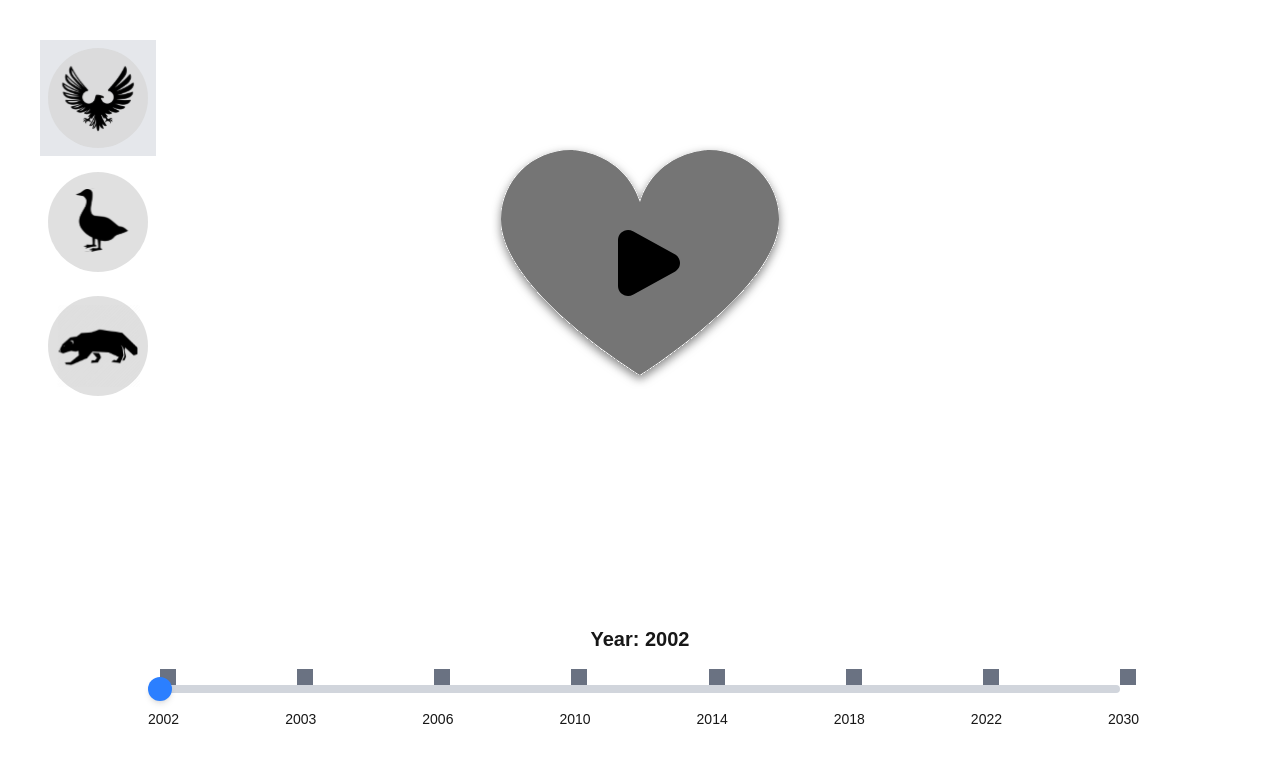
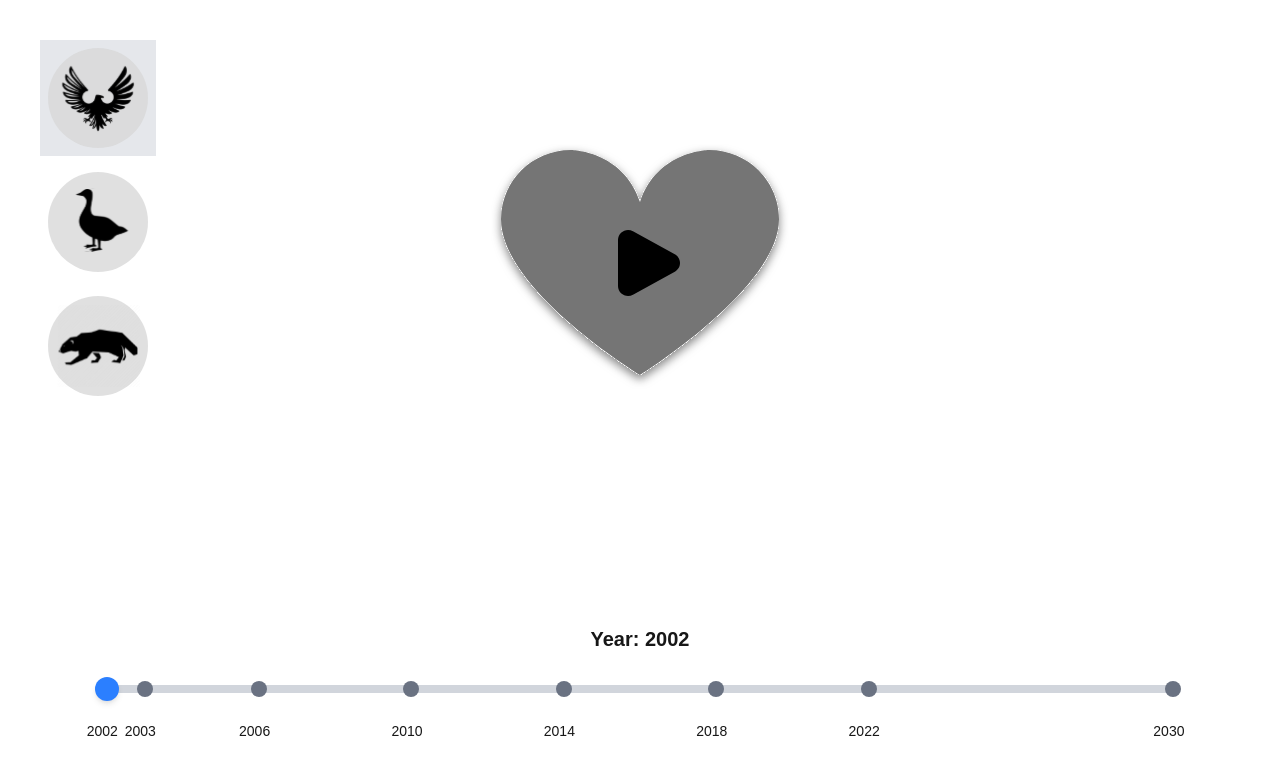
Before and after one commit to hsinlun99/sound-in-interaction, a Next.js app: page / in a window 1280 px wide. Shown: the top 774 px of the page. Built offline with nearby package versions, Linux system fonts and the light colour scheme.

Commit message:
feat: :sparkles: make the labels reflect the difference between years; fine tune the layout of timeline

```diff
--- a/public/data/animals-data.json
+++ b/public/data/animals-data.json
@@ -1,7 +1,7 @@
 [
   {
     "id": "eagle",
-    "years": ["2002", "2003", "2006", "2010", "2014", "2018", "2022", "2030"],
+    "years": [2002, 2003, 2006, 2010, 2014, 2018, 2022, 2030],
     "population": [384, 361, 373, 498, 479, 466, 544.5, 479],
     "yearAudios": [
       "/audio/level-1.wav",
@@ -26,7 +26,7 @@
   },
   {
     "id": "goose",
-    "years": ["2000", "2004", "2008", "2012", "2016", "2020", "2021", "2030"],
+    "years": [2000, 2004, 2008, 2012, 2016, 2020, 2021, 2030],
     "population": [200572, 257355, 429546, 484154, 566242, 317734, 738152, 317734],
     "yearAudios": [
       "/audio/level-1.wav",
@@ -51,7 +51,7 @@
   },
   {
     "id": "wolverine",
-    "years": ["2013", "2015", "2017", "2019", "2021", "2023", "2030"],
+    "years": [2013, 2015, 2017, 2019, 2021, 2023, 2030],
     "population": [547, 525, 557, 668, 723, 776, 776],
     "yearAudios": [
       "/audio/level-1.wav",
--- a/src/components/TimeLine.tsx
+++ b/src/components/TimeLine.tsx
@@ -2,14 +2,13 @@ import React, { useState, useRef, useEffect, useCallback } from 'react';
 import PlayButton from './PlayButton';
 
 interface TimeLineProps {
-  years: string[];
+  years: number[];
   yearAudios: string[];
   healthLevels: string[];
 }
 
 const TimeLine: React.FC<TimeLineProps> = ({ years, yearAudios, healthLevels }) => {
   const [selectedYear, setSelectedYear] = useState(years[0]);
-  const [position, setPosition] = useState(0);
   const [isPlaying, setIsPlaying] = useState(false);
   const [, setCurrentYearIndex] = useState(0);
 
@@ -17,22 +16,28 @@ const TimeLine: React.FC<TimeLineProps> = ({ years, yearAudios, healthLevels })
   const playbackTimerRef = useRef<NodeJS.Timeout | null>(null);
   const audioRef = useRef<HTMLAudioElement | null>(null);
 
-  // Calculate positions for tick marks
-  const tickPositions = years.map((_, index) => {
-    return (index / (years.length - 1)) * 100;
-  });
-
-  // Clean up on unmount
+  // Reset selected year when years array changes
   useEffect(() => {
-    return () => {
-      stopPlayback();
-    };
-  }, []);
+    // If the currently selectedYear isn't in the new years array, reset to the first year
+    if (!years.includes(selectedYear)) {
+      setSelectedYear(years[0]);
+    }
+  }, [years, selectedYear]);
 
   // 監聽 isPlaying 狀態變化
   useEffect(() => {
     console.log("isPlaying state changed:", isPlaying);
   }, [isPlaying]);
+
+  // Calculate the current position based on the selected year
+  const calculatePosition = useCallback((year: number) => {
+    const minYear = Math.min(...years);
+    const maxYear = Math.max(...years);
+    const yearRange = maxYear - minYear;
+    return yearRange > 0
+      ? ((year - minYear) / yearRange) * 100
+      : 50; // Default to middle if all years are the same
+  }, [years]);
 
   // Play audio file for the current year
   const playYearAudio = useCallback((yearIndex: number) => {
@@ -67,8 +72,7 @@ const TimeLine: React.FC<TimeLineProps> = ({ years, yearAudios, healthLevels })
   }, [yearAudios]);
 
   // Start automatic playback of all years
-  // 修改 startPlayback 函數
-  const startPlayback = () => {
+  const startPlayback = useCallback(() => {
     if (playbackTimerRef.current) clearTimeout(playbackTimerRef.current);
 
     // 開始於當前選定的年份
@@ -79,7 +83,6 @@ const TimeLine: React.FC<TimeLineProps> = ({ years, yearAudios, healthLevels })
       if (index < years.length) {
         const year = years[index];
         setSelectedYear(year);
-        setPosition(tickPositions[index]);
         setCurrentYearIndex(index);
 
         // 播放當前索引的音頻
@@ -97,10 +100,10 @@ const TimeLine: React.FC<TimeLineProps> = ({ years, yearAudios, healthLevels })
     setIsPlaying(true);
     // 立即播放第一個
     playNext();
-  };
+  }, [years, selectedYear, playYearAudio]);
 
   // Stop playback
-  const stopPlayback = () => {
+  const stopPlayback = useCallback(() => {
     if (playbackTimerRef.current) {
       clearTimeout(playbackTimerRef.current);
       playbackTimerRef.current = null;
@@ -113,16 +116,23 @@ const TimeLine: React.FC<TimeLineProps> = ({ years, yearAudios, healthLevels })
     }
 
     setIsPlaying(false);
-  };
+  }, []);
+
+  // Clean up on unmount
+  useEffect(() => {
+    return () => {
+      stopPlayback();
+    };
+  }, [stopPlayback]);
 
   // Toggle playback state
-  const togglePlayback = () => {
+  const togglePlayback = useCallback(() => {
     if (isPlaying) {
       stopPlayback();
     } else {
       startPlayback();
     }
-  };
+  }, [isPlaying, startPlayback, stopPlayback]);
 
   // Handle slider thumb movement
   const handleSliderChange = useCallback((e: MouseEvent) => {
@@ -131,20 +141,29 @@ const TimeLine: React.FC<TimeLineProps> = ({ years, yearAudios, healthLevels })
     const clickPosition = e.clientX - sliderRef.current.getBoundingClientRect().left;
     const percentPosition = (clickPosition / sliderWidth) * 100;
 
-    // 找到最近的刻度位置
-    let closestIndex = 0;
-    let closestDistance = Math.abs(tickPositions[0] - percentPosition);
+    // Calculate the min and max years
+    const minYear = Math.min(...years);
+    const maxYear = Math.max(...years);
+    const yearRange = maxYear - minYear;
 
-    tickPositions.forEach((pos, index) => {
-      const distance = Math.abs(pos - percentPosition);
-      if (distance < closestDistance) {
-        closestDistance = distance;
-        closestIndex = index;
+    // Convert click position to a year value
+    const clickedYear = minYear + (yearRange * (percentPosition / 100));
+
+    // Find the closest year in the years array
+    let closestYear = years[0];
+    let minDistance = Math.abs(closestYear - clickedYear);
+
+    years.forEach((year) => {
+      const distance = Math.abs(year - clickedYear);
+      if (distance < minDistance) {
+        minDistance = distance;
+        closestYear = year;
       }
     });
 
-    setPosition(tickPositions[closestIndex]);
-    setSelectedYear(years[closestIndex]);
+    const closestIndex = years.indexOf(closestYear);
+
+    setSelectedYear(closestYear);
     setCurrentYearIndex(closestIndex);
 
     // 停止自動序列播放
@@ -156,12 +175,12 @@ const TimeLine: React.FC<TimeLineProps> = ({ years, yearAudios, healthLevels })
     // 播放選定年份的音頻 - playYearAudio 會設置 isPlaying 為 true
     playYearAudio(closestIndex);
 
-  }, [tickPositions, years, playYearAudio]);
+  }, [years, playYearAudio]);
 
   // React click event handler
-  const handleClick = (e: React.MouseEvent<HTMLDivElement>) => {
+  const handleClick = useCallback((e: React.MouseEvent<HTMLDivElement>) => {
     handleSliderChange(e.nativeEvent);
-  };
+  }, [handleSliderChange]);
 
   return (
     <div className="grid grid-rows-3 min-h-screen min-w-screen w-full max-w-lg mx-auto">
@@ -179,7 +198,7 @@ const TimeLine: React.FC<TimeLineProps> = ({ years, yearAudios, healthLevels })
 
       {/* Timeline section - bottom 1/3 - now takes 7/12 of the width and is centered */}
       <div className="row-span-1 flex flex-col justify-center">
-        <div className="mx-auto w-9/12">
+        <div className="mx-auto w-10/12">
           <div className="text-center mb-4">
             <h2 className="text-xl font-bold">Year: {selectedYear}</h2>
           </div>
@@ -193,17 +212,26 @@ const TimeLine: React.FC<TimeLineProps> = ({ years, yearAudios, healthLevels })
             <div className="absolute h-2 w-full bg-gray-300 rounded-full top-4"></div>
 
             {/* Tick marks and labels */}
-            {years.map((year, index) => (
-              <div key={year} className="absolute" style={{ left: `${tickPositions[index]}%`, top: 0 }}>
-                <div className={`w-4 h-4 bg-gray-500`}></div>
-                <div className="relative -left-3 mt-6 text-sm">{year}</div>
-              </div>
-            ))}
+            {years.map((year) => {
+              // Calculate position based on the year value relative to min and max years
+              const position = calculatePosition(year);
 
-            {/* Thumb */}
+              return (
+                <div
+                  key={year}
+                  className="absolute"
+                  style={{ left: `calc(${position}% - 8px)`, top: 12 }}
+                >
+                  <div className={`w-4 h-4 bg-gray-500 rounded-full`}></div>
+                  <div className="relative -left-3 mt-6 text-sm">{year}</div>
+                </div>
+              );
+            })}
+
+            {/* Thumb - calculate position dynamically */}
             <div
               className="absolute w-6 h-6 bg-blue-500 rounded-full -ml-3 top-2 cursor-pointer shadow-md hover:bg-blue-600 transition-colors"
-              style={{ left: `${position}%` }}
+              style={{ left: `${calculatePosition(selectedYear)}%` }}
             ></div>
           </div>
         </div>
```
